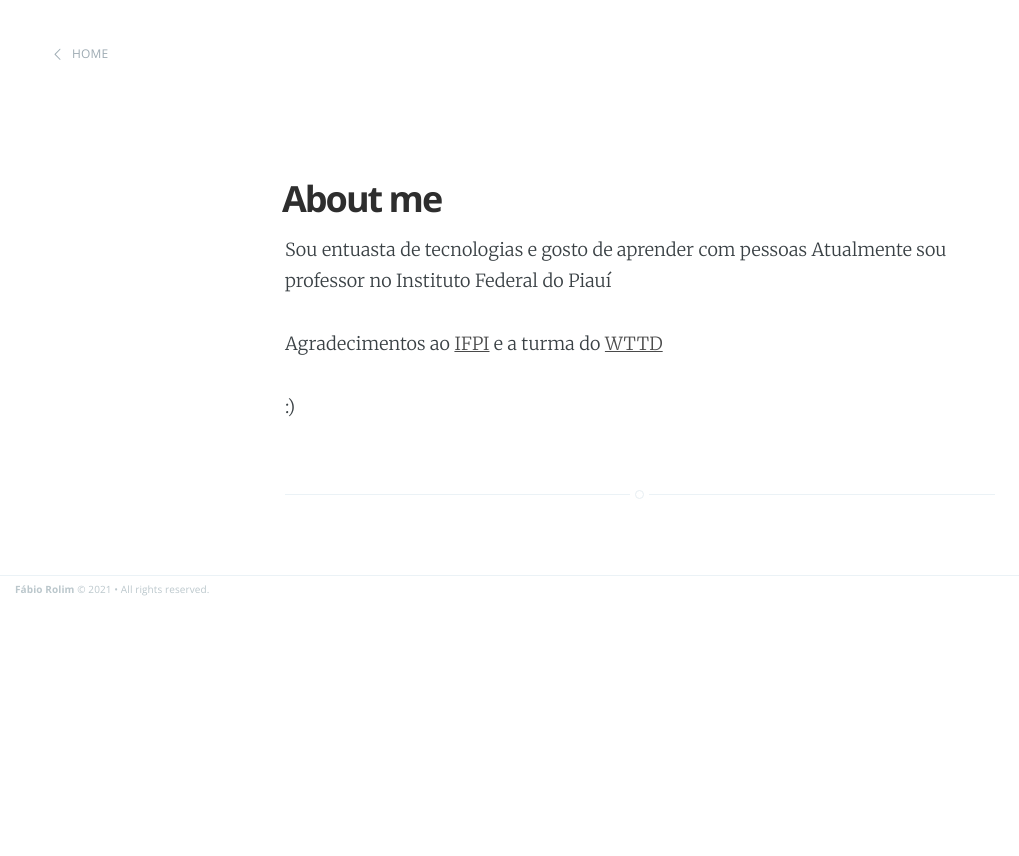
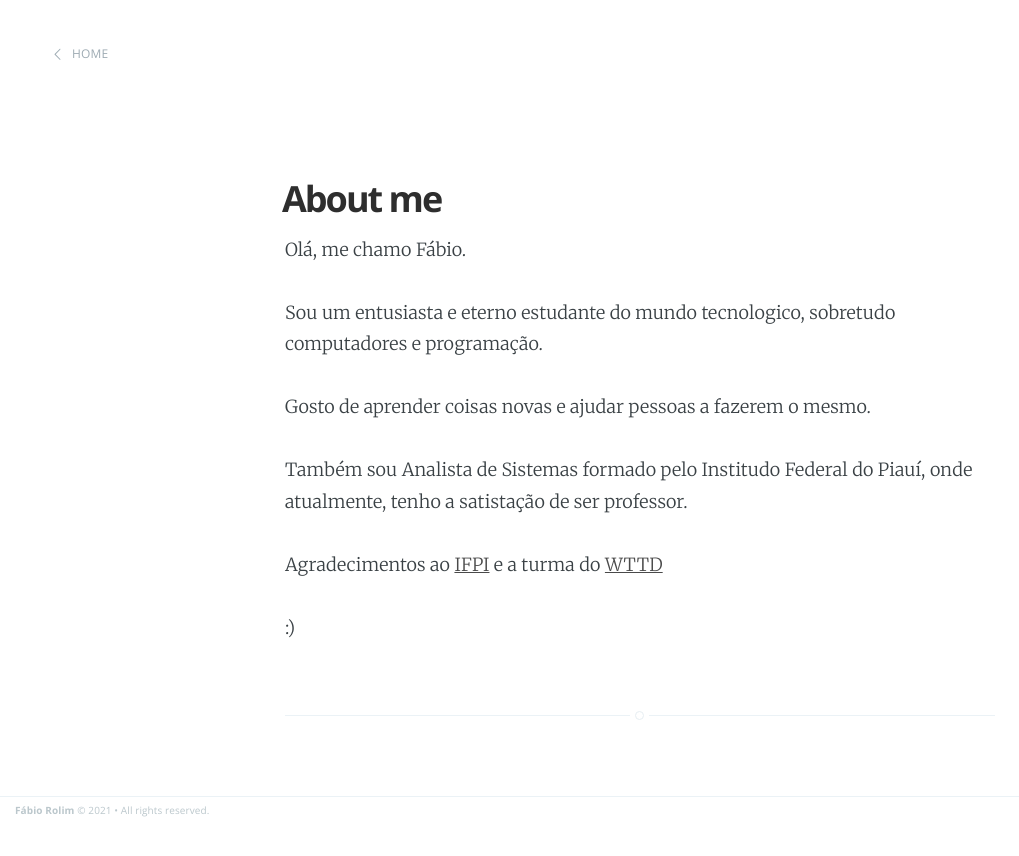
Before and after one commit to fabiorolim/fabiorolim.github.io, a Jekyll site: the page built from about.md, in a window 1280 px wide. Shown: the top 856 px of the page, without its empty margins (0-1019 px from the left). Built offline with Jekyll 4.4.1, drawn with Linux system fonts in a browser that asks for light colours.

Commit message:
Refaz about

```diff
--- a/about.md
+++ b/about.md
@@ -3,8 +3,15 @@ layout: page
 title: About me
 ---
 
-Sou entuasta de tecnologias e gosto de aprender com pessoas
-Atualmente sou professor no Instituto Federal do Piauí
+Olá, me chamo Fábio.
+
+Sou um entusiasta e eterno estudante do mundo tecnologico, sobretudo computadores e programação.
+
+Gosto de aprender coisas novas e ajudar pessoas a fazerem o mesmo.
+
+Também sou Analista de Sistemas formado pelo Institudo Federal do Piauí, onde atualmente, tenho a satistação de ser professor.
+
+
 
 Agradecimentos ao [IFPI](https://ifpi.edu.br) e a turma do [WTTD](https://henriquebastos.net)
 
```
